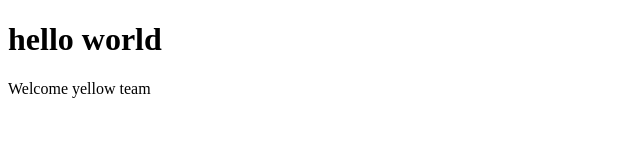
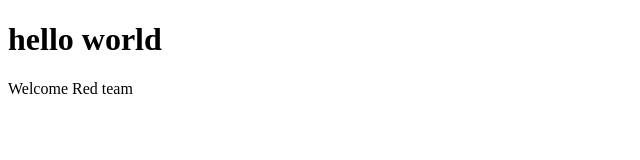
Before and after one commit to Hashar69/Git-branch-test, a plain HTML site: page index.html in a window 1280 px wide. Shown: the full height of the page, 0-640 px from the left. Drawn offline with Linux system fonts and the light colour scheme.

Commit message:
Red Team init

```diff
--- a/index.html
+++ b/index.html
@@ -10,6 +10,6 @@
     <h1>
         hello world
     </h1>
-    <p>Welcome yellow team</p>
+    <p>Welcome Red team</p>
 </body>
 </html>
```
